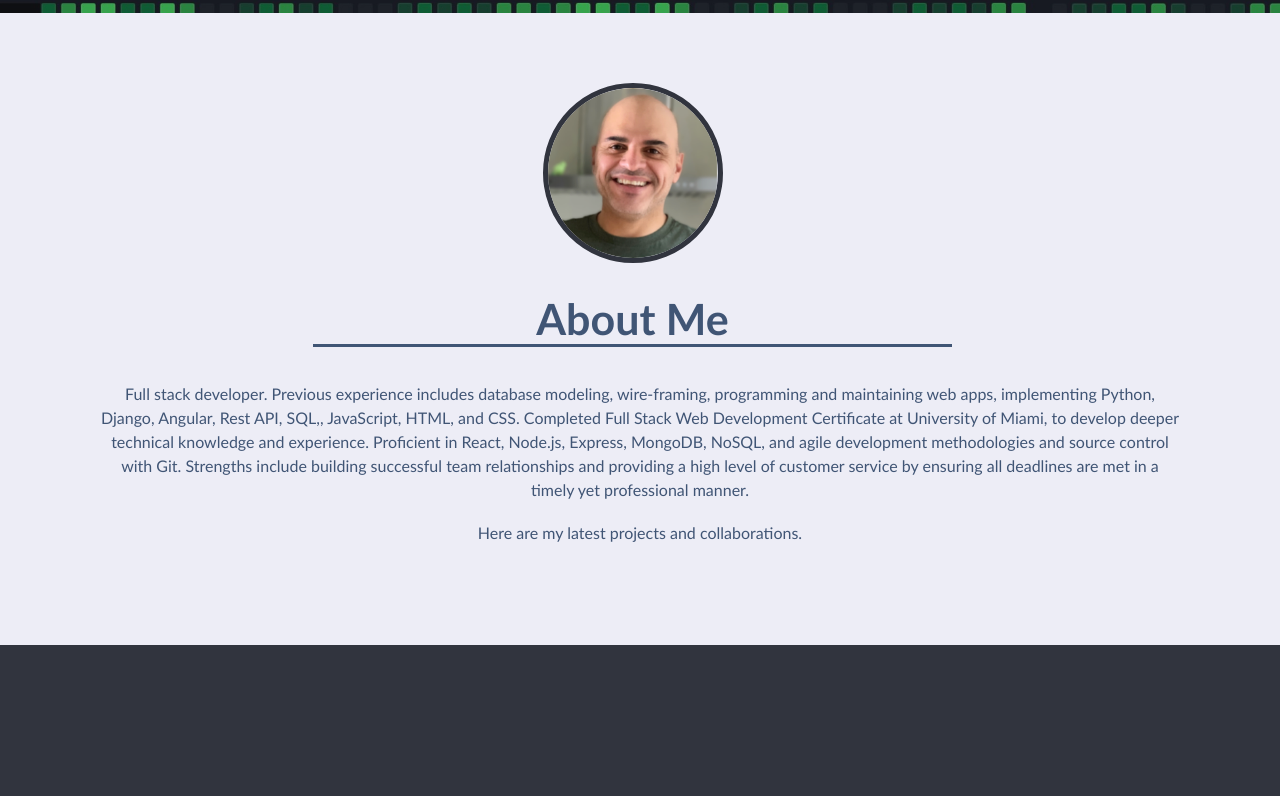
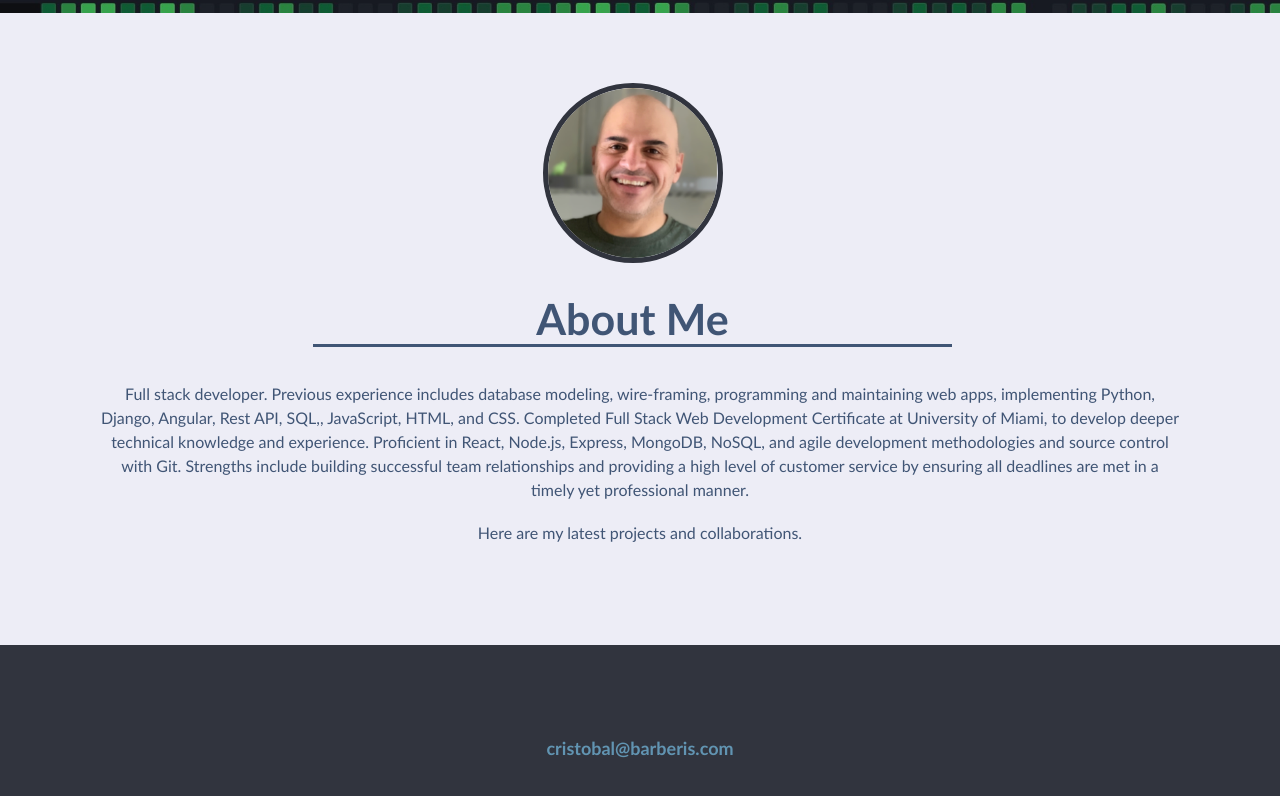
Before and after one commit to brberis/react-spa-dev-portfolio-project, a React (Create React App) app: page / in a window 1280 px wide. Shown: the part 322-1118 px from the top of the page. Before the commit the page ends 1097 px from the top, so only its background shows below. Built offline with nearby package versions, Linux system fonts and the light colour scheme.

Commit message:
email added

```diff
--- a/src/assets/css/style.css
+++ b/src/assets/css/style.css
@@ -241,6 +241,12 @@ article h4 {
 .footer-menu ul li a:hover {
   color: rgb(10, 10, 10)
 }
+
+
+.email a {
+  font-size: 15px !important;
+}
+
 /* contact me section end */
 
 /* media query 980px start */
--- a/src/components/Footer/index.js
+++ b/src/components/Footer/index.js
@@ -18,6 +18,13 @@ function Footer() {
               <a href='https://www.linkedin.com/in/cristobal-barberis' target="_blank" rel="noreferrer"><i className="fa-brands fa-linkedin"></i></a>
             </li>
           </ul>
+          <ul>
+            <li>
+              <div className='email'>
+                <a  href="mailto:cristobal@barberis.com">cristobal@barberis.com</a>
+              </div>
+            </li>
+          </ul>
         </nav>
       </div>
     </section>
--- a/src/index.css
+++ b/src/index.css
@@ -370,6 +370,10 @@ button:active {
 .footer-menu ul li a:visited {
   color: var(--secondary-color);
 }
+
+.email a {
+  font-size: 18px;
+}
 /* contact me section end */
 
 /* media query 980px start */
@@ -407,6 +411,7 @@ button:active {
     margin: 5px;
     padding: 5px;
   }
+
 
 }
 /* media query 980px start */
```
